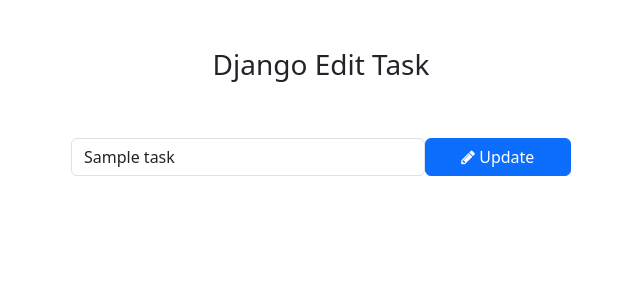
After one commit to bkocii/todo, a Django app: template templates/edit_task.html in a window 1280 px wide. The commit adds this page. Shown: the top 300 px of the page, without its empty margins (319-959 px from the left). Run offline with Django 3.2, Linux system fonts and the light colour scheme; the template is opened without the code that fills it: most values are stand-ins (such as "Sample title", 1, 10 or a date in 2020).

Commit message:
todo app final

```diff
--- /dev/null
+++ b/templates/edit_task.html
@@ -0,0 +1,31 @@
+
+<!DOCTYPE html>
+<html lang="en">
+<head>
+    <meta charset="UTF-8">
+    <meta http-equiv="X-UA-Compatible" content="IE=edge">
+    <meta name="viewport" content="width=device-width, initial-scale=1.0">
+    <title>TODO LIST - Edit Task</title>
+
+    <!-- Bootstrap -->
+    <link href="https://cdn.jsdelivr.net/npm/bootstrap@5.3.0-alpha1/dist/css/bootstrap.min.css" rel="stylesheet" integrity="sha384-GLhlTQ8iRABdZLl6O3oVMWSktQOp6b7In1Zl3/Jr59b6EGGoI1aFkw7cmDA6j6gD" crossorigin="anonymous">
+    <script src="https://cdn.jsdelivr.net/npm/bootstrap@5.3.0-alpha1/dist/js/bootstrap.bundle.min.js" integrity="sha384-w76AqPfDkMBDXo30jS1Sgez6pr3x5MlQ1ZAGC+nuZB+EYdgRZgiwxhTBTkF7CXvN" crossorigin="anonymous"></script>
+    <!-- Font Awesome Icons -->
+    <link rel="stylesheet" href="https://cdnjs.cloudflare.com/ajax/libs/font-awesome/4.7.0/css/font-awesome.min.css">
+
+</head>
+<body>
+    <div class="container">
+        <h3 class="pt-5 pb-5 text-center">Django Edit Task</h3>
+        <form action="{% url 'edit_task' task.id %}" method="POST" style="width: 500px; margin: auto;">
+            {% csrf_token %}
+            <div class="form-group">
+                <span style="display: flex;">
+                    <input type="text" name="task" class="form-control" value="{{task.task}}">
+                    <button type="submit " class="btn btn-primary" style="width: 200px;"><i class="fa fa-pencil"></i> Update</button>
+                </span>
+            </div>
+        </form>
+    </div>
+</body>
+</html>
--- a/todo/urls.py
+++ b/todo/urls.py
@@ -3,5 +3,9 @@ from . import views
 
 
 urlpatterns = [
-    path('addTask/', views.addTask, name='addTask'),
+    path('add_task/', views.add_task, name='add_task'),
+    path('task_completed/<int:pk>', views.task_completed, name='task_completed'),
+    path('task_uncompleted/<int:pk>', views.task_uncompleted, name='task_uncompleted'),
+    path('edit_task/<int:pk>', views.edit_task, name='edit_task'),
+    path('delete_task/<int:pk>', views.delete_task, name='delete_task')
 ]
--- a/todo_main/views.py
+++ b/todo_main/views.py
@@ -4,7 +4,9 @@ from todo.models import Task
 
 def home(request):
     tasks = Task.objects.filter(is_completed=False).order_by('-is_modified')
+    completed_tasks = Task.objects.filter(is_completed=True).order_by('-is_modified')
     context = {
-        'tasks': tasks
+        'tasks': tasks,
+        'completed_tasks': completed_tasks
     }
     return render(request, 'home.html', context)
```
Also changed, not shown: templates/home.html (+10 -5 lines), todo/views.py (+37 -2 lines), db.sqlite3.
